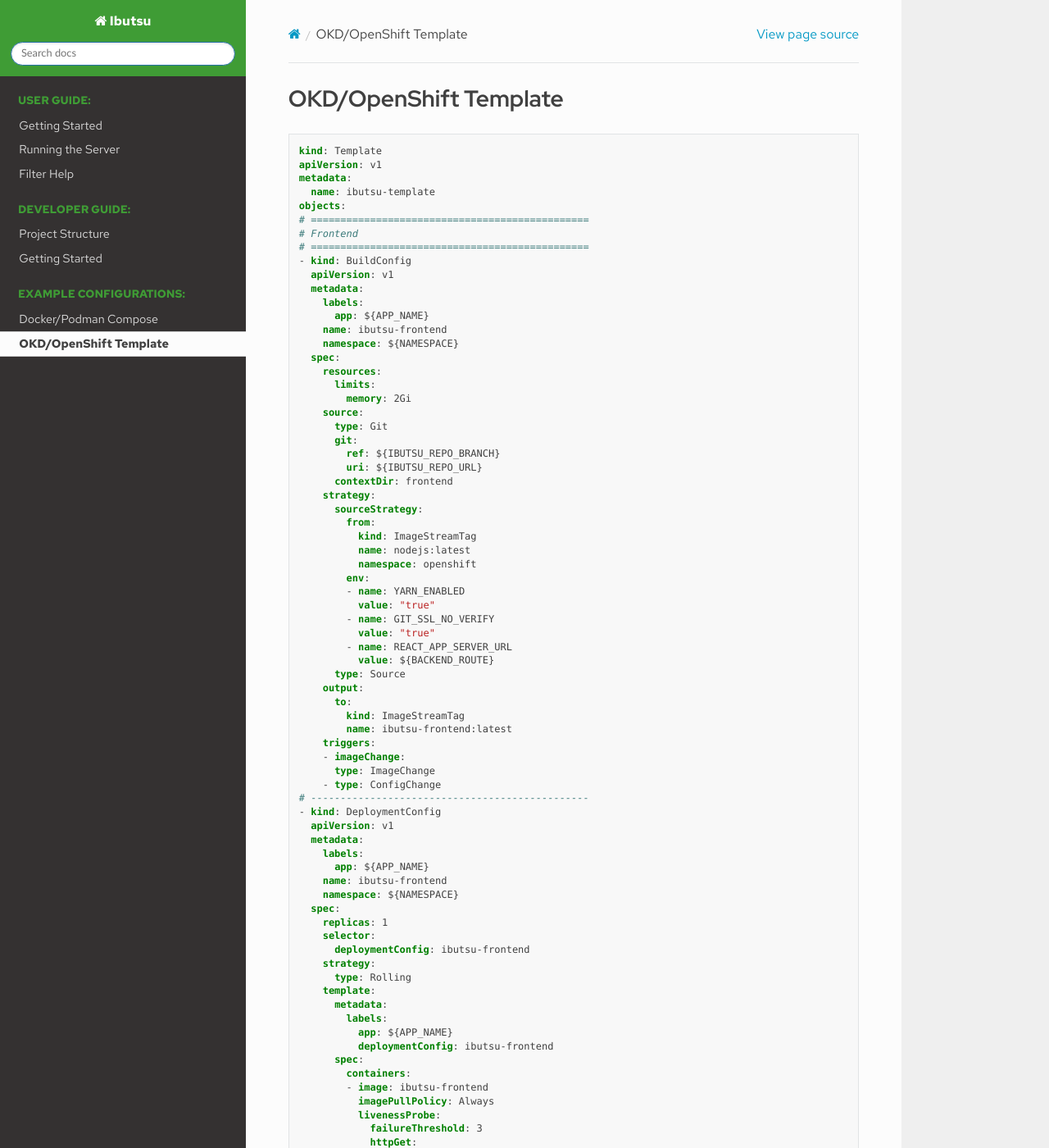
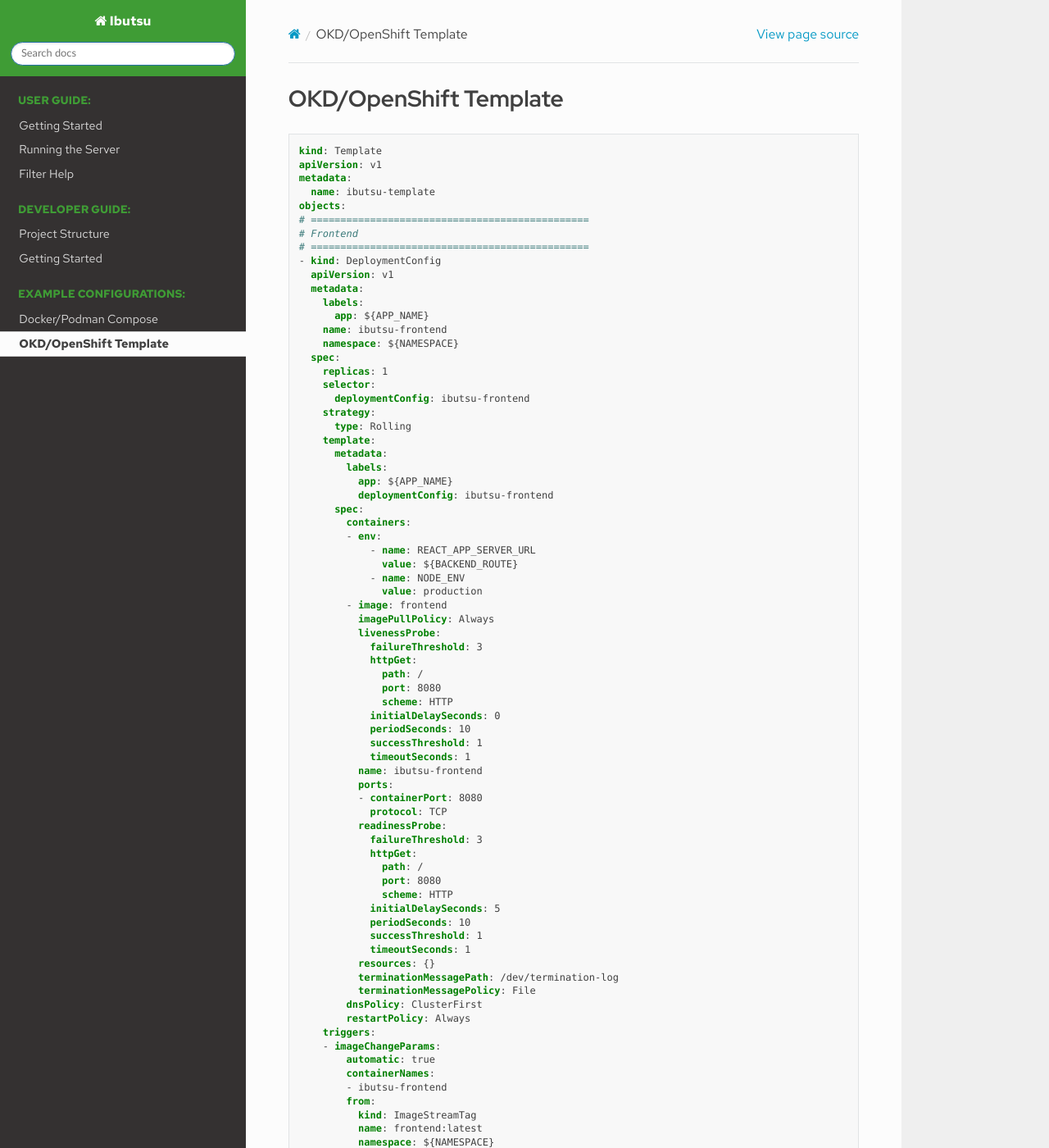
Before and after one commit to ibutsu/ibutsu-server, a Sphinx documentation site: the page built from docs/source/examples/okd-template.rst, in a window 1280 px wide and 1400 px high. Shown: the whole window at 82% size. Built offline with Sphinx 7.4.7 and the Read the Docs theme 2.0.0, drawn with Linux system fonts in a browser that asks for light colours; some of the changed text lies outside the part shown.

Commit message:
Update OCP template config

```diff
--- a/docs/source/examples/okd-template.rst
+++ b/docs/source/examples/okd-template.rst
@@ -13,46 +13,6 @@
   # ===============================================
   # Frontend
   # ===============================================
-  - kind: BuildConfig
-    apiVersion: v1
-    metadata:
-      labels:
-        app: ${APP_NAME}
-      name: ibutsu-frontend
-      namespace: ${NAMESPACE}
-    spec:
-      resources:
-        limits:
-          memory: 2Gi
-      source:
-        type: Git
-        git:
-          ref: ${IBUTSU_REPO_BRANCH}
-          uri: ${IBUTSU_REPO_URL}
-        contextDir: frontend
-      strategy:
-        sourceStrategy:
-          from:
-            kind: ImageStreamTag
-            name: nodejs:latest
-            namespace: openshift
-          env:
-          - name: YARN_ENABLED
-            value: "true"
-          - name: GIT_SSL_NO_VERIFY
-            value: "true"
-          - name: REACT_APP_SERVER_URL
-            value: ${BACKEND_ROUTE}
-        type: Source
-      output:
-        to:
-          kind: ImageStreamTag
-          name: ibutsu-frontend:latest
-      triggers:
-      - imageChange:
-        type: ImageChange
-      - type: ConfigChange
-  # -----------------------------------------------
   - kind: DeploymentConfig
     apiVersion: v1
     metadata:
@@ -73,7 +33,12 @@
             deploymentConfig: ibutsu-frontend
         spec:
           containers:
-          - image: ibutsu-frontend
+          - env:
+              - name: REACT_APP_SERVER_URL
+                value: ${BACKEND_ROUTE}
+              - name: NODE_ENV
+                value: production
+          - image: frontend
             imagePullPolicy: Always
             livenessProbe:
               failureThreshold: 3
@@ -111,7 +76,7 @@
           - ibutsu-frontend
           from:
             kind: ImageStreamTag
-            name: ibutsu-frontend:latest
+            name: frontend:latest
             namespace: ${NAMESPACE}
         type: ImageChange
       - type: ConfigChange
@@ -119,13 +84,23 @@
   - kind: ImageStream
     apiVersion: v1
     metadata:
-      name: ibutsu-frontend
+      name: frontend
       annotations:
         description: "The frontend of Ibutsu server"
-        openshift.io/image.insecureRepository: "true"
     spec:
       lookupPolicy:
-        local: true
+        local: false
+      tags:
+      - annotations: null
+        from:
+          kind: DockerImage
+          name: quay.io/ibutsu/frontend
+        generation: 3
+        importPolicy:
+          scheduled: true
+        name: latest
+        referencePolicy:
+          type: Source
   # -----------------------------------------------
   - kind: Service
     apiVersion: v1
@@ -162,42 +137,6 @@
   # ===============================================
   # Backend
   # ===============================================
-  - kind: BuildConfig
-    apiVersion: v1
-    metadata:
-      labels:
-        app: ${APP_NAME}
-      name: ibutsu-backend
-      namespace: ${NAMESPACE}
-    spec:
-      source:
-        type: Git
-        git:
-          uri: ${IBUTSU_REPO_URL}
-          ref: ${IBUTSU_REPO_BRANCH}
-        contextDir: backend
-      strategy:
-        type: Source
-        sourceStrategy:
-          from:
-            kind: ImageStreamTag
-            name: python:3.6
-            namespace: openshift
-          env:
-          - name: GIT_SSL_NO_VERIFY
-            value: "true"
-          - name: UPGRADE_PIP_TO_LATEST
-            value: "true"
-      output:
-        to:
-          kind: ImageStreamTag
-          name: ibutsu-backend:latest
-      runPolicy: Serial
-      triggers:
-      - imageChange:
-        type: ImageChange
-      - type: ConfigChange
-  # -----------------------------------------------
   - kind: DeploymentConfig
     apiVersion: v1
     metadata:
@@ -250,7 +189,7 @@
               value: ${FRONTEND_ROUTE}
             - name: BACKEND_URL
               value: ${BACKEND_ROUTE}
-            image: ibutsu-backend
+            image: backend
             imagePullPolicy: Always
             livenessProbe:
               failureThreshold: 3
@@ -288,7 +227,7 @@
           - ibutsu-backend
           from:
             kind: ImageStreamTag
-            name: ibutsu-backend:latest
+            name: backend:latest
             namespace: ${NAMESPACE}
         type: ImageChange
       - type: ConfigChange
@@ -296,13 +235,23 @@
   - kind: ImageStream
     apiVersion: v1
     metadata:
-      name: ibutsu-backend
+      name: backend
       annotations:
-        description: "The backend of Ibutsu server"
-        openshift.io/image.insecureRepository: "true"
+        description: "The api of Ibutsu server"
     spec:
       lookupPolicy:
-        local: true
+        local: false
+      tags:
+      - annotations: null
+        from:
+          kind: DockerImage
+          name: quay.io/ibutsu/backend
+        generation: 3
+        importPolicy:
+          scheduled: true
+        name: latest
+        referencePolicy:
+          type: Source
   # -----------------------------------------------
   - kind: Service
     apiVersion: v1
@@ -338,37 +287,6 @@
   # ===============================================
   # Worker
   # ===============================================
-  - kind: BuildConfig
-    apiVersion: v1
-    metadata:
-      labels:
-        app: ${APP_NAME}
-      name: ibutsu-worker
-      namespace: ${NAMESPACE}
-    spec:
-      source:
-        type: Git
-        git:
-          uri: ${IBUTSU_REPO_URL}
-          ref: ${IBUTSU_REPO_BRANCH}
-        contextDir: backend
-      strategy:
-        dockerStrategy:
-          dockerfilePath: docker/Dockerfile.worker
-          env:
-          - name: GIT_SSL_NO_VERIFY
-            value: "true"
-        type: Docker
-      output:
-        to:
-          kind: ImageStreamTag
-          name: ibutsu-worker:latest
-      runPolicy: Serial
-      triggers:
-      - imageChange:
-        type: ImageChange
-      - type: ConfigChange
-  # -----------------------------------------------
   - kind: DeploymentConfig
     apiVersion: v1
     metadata:
@@ -419,7 +337,7 @@
               value: ${FRONTEND_ROUTE}
             - name: BACKEND_URL
               value: ${BACKEND_ROUTE}
-            image: ibutsu-worker
+            image: worker
             imagePullPolicy: Always
             name: ibutsu-worker
             resources: {}
@@ -434,7 +352,7 @@
           - ibutsu-worker
           from:
             kind: ImageStreamTag
-            name: ibutsu-worker:latest
+            name: worker:latest
             namespace: ${NAMESPACE}
         type: ImageChange
       - type: ConfigChange
@@ -442,13 +360,23 @@
   - kind: ImageStream
     apiVersion: v1
     metadata:
-      name: ibutsu-worker
+      name: worker
       annotations:
-        description: "A Celery worker for Ibutsu"
-        openshift.io/image.insecureRepository: "true"
+        description: "The celery worker of Ibutsu server"
     spec:
       lookupPolicy:
-        local: true
+        local: false
+      tags:
+      - annotations: null
+        from:
+          kind: DockerImage
+          name: quay.io/ibutsu/worker
+        generation: 3
+        importPolicy:
+          scheduled: true
+        name: latest
+        referencePolicy:
+          type: Source
   # -----------------------------------------------
   - kind: Service
     apiVersion: v1
@@ -466,37 +394,6 @@
   # ===============================================
   # Scheduler
   # ===============================================
-  - kind: BuildConfig
-    apiVersion: v1
-    metadata:
-      labels:
-        app: ${APP_NAME}
-      name: ibutsu-scheduler
-      namespace: ${NAMESPACE}
-    spec:
-      source:
-        type: Git
-        git:
-          uri: ${IBUTSU_REPO_URL}
-          ref: ${IBUTSU_REPO_BRANCH}
-        contextDir: backend
-      strategy:
-        dockerStrategy:
-          dockerfilePath: docker/Dockerfile.scheduler
-          env:
-          - name: GIT_SSL_NO_VERIFY
-            value: "true"
-        type: Docker
-      output:
-        to:
-          kind: ImageStreamTag
-          name: ibutsu-scheduler:latest
-      runPolicy: Serial
-      triggers:
-      - imageChange:
-        type: ImageChange
-      - type: ConfigChange
-  # -----------------------------------------------
   - kind: DeploymentConfig
     apiVersion: v1
     metadata:
@@ -545,7 +442,7 @@
               value: ${FRONTEND_ROUTE}
             - name: BACKEND_URL
               value: ${BACKEND_ROUTE}
-            image: ibutsu-scheduler
+            image: scheduler
             imagePullPolicy: Always
             name: ibutsu-scheduler
             resources: {}
@@ -560,7 +457,7 @@
           - ibutsu-scheduler
           from:
             kind: ImageStreamTag
-            name: ibutsu-scheduler:latest
+            name: scheduler:latest
             namespace: ${NAMESPACE}
         type: ImageChange
       - type: ConfigChange
@@ -568,10 +465,23 @@
   - kind: ImageStream
     apiVersion: v1
     metadata:
-      name: ibutsu-scheduler
+      name: scheduler
       annotations:
-        description: "A Celery beat scheduler for Ibutsu"
-        openshift.io/image.insecureRepository: "true"
+        description: "Celery beat scheduler for periodic tasks in Ibutsu server"
+    spec:
+      lookupPolicy:
+        local: false
+      tags:
+      - annotations: null
+        from:
+          kind: DockerImage
+          name: quay.io/ibutsu/scheduler
+        generation: 3
+        importPolicy:
+          scheduled: true
+        name: latest
+        referencePolicy:
+          type: Source
   # -----------------------------------------------
   - kind: Service
     apiVersion: v1
@@ -705,125 +615,6 @@
       tls:
         insecureEdgeTerminationPolicy: Redirect
         termination: edge
-  # ===============================================
-  # Task Monitor
-  # ===============================================
-  - kind: BuildConfig
-    apiVersion: v1
-    metadata:
-      labels:
-        app: ${APP_NAME}
-      name: ibutsu-task-monitor
-      namespace: ${NAMESPACE}
-    spec:
-      source:
-        type: Git
-        git:
-          uri: ${IBUTSU_REPO_URL}
-          ref: ${IBUTSU_REPO_BRANCH}
-        contextDir: backend
-      strategy:
-        type: Source
-        sourceStrategy:
-          from:
-            kind: ImageStreamTag
-            name: python:3.6
-            namespace: openshift
-          env:
-          - name: GIT_SSL_NO_VERIFY
-            value: "true"
-          - name: UPGRADE_PIP_TO_LATEST
-            value: "true"
-      output:
-        to:
-          kind: ImageStreamTag
-          name: ibutsu-task-monitor:latest
-      runPolicy: Serial
-      triggers:
-      - imageChange:
-        type: ImageChange
-      - type: ConfigChange
-  # -----------------------------------------------
-  - kind: DeploymentConfig
-    apiVersion: v1
-    metadata:
-      labels:
-        app: ${APP_NAME}
-      name: ibutsu-task-monitor
-      namespace: ${NAMESPACE}
-    spec:
-      replicas: 1
-      selector:
-        deploymentConfig: ibutsu-task-monitor
-      strategy:
-        type: Rolling
-      template:
-        metadata:
-          labels:
-            app: ${APP_NAME}
-            deploymentConfig: ibutsu-task-monitor
-        spec:
-          containers:
-          - env:
-            - name: APP_FILE
-              value: ibutsu_server/tasks/monitor.py
-            - name: POSTGRESQL_HOST
-              value: postgresql.${NAMESPACE}.svc
-            - name: POSTGRESQL_PORT
-              value: "5432"
-            - name: POSTGRESQL_USER
-              valueFrom:
-                secretKeyRef:
-                  key: database-user
-                  name: postgresql
-            - name: POSTGRESQL_PASSWORD
-              valueFrom:
-                secretKeyRef:
-                  key: database-password
-                  name: postgresql
-            - name: POSTGRESQL_DATABASE
-              valueFrom:
-                secretKeyRef:
-                  key: database-name
-                  name: postgresql
-            - name: CELERY_BROKER_URL
-              value: redis://:${REDIS_PASSWORD}@redis.${NAMESPACE}.svc
-            - name: CELERY_RESULT_BACKEND
-              value: redis://:${REDIS_PASSWORD}@redis.${NAMESPACE}.svc
-            - name: FRONTEND_URL
-              value: ${FRONTEND_ROUTE}
-            - name: BACKEND_URL
-              value: ${BACKEND_ROUTE}
-            image: ibutsu-task-monitor
-            imagePullPolicy: Always
-            name: ibutsu-task-monitor
-            resources: {}
-            terminationMessagePath: /dev/termination-log
-            terminationMessagePolicy: File
-          dnsPolicy: ClusterFirst
-          restartPolicy: Always
-      triggers:
-      - imageChangeParams:
-          automatic: true
-          containerNames:
-          - ibutsu-task-monitor
-          from:
-            kind: ImageStreamTag
-            name: ibutsu-task-monitor:latest
-            namespace: ${NAMESPACE}
-        type: ImageChange
-      - type: ConfigChange
-  # -----------------------------------------------
-  - kind: ImageStream
-    apiVersion: v1
-    metadata:
-      name: ibutsu-task-monitor
-      annotations:
-        description: "A task monitor for watching report-related tasks"
-        openshify.io/image.insecureRepository: "true"
-    spec:
-      lookupPolicy:
-        local: true
   # ===============================================
   # PostgreSQL
   # ===============================================
@@ -1107,14 +898,16 @@
                     - 'pipefail'
                     - '-c'
                     - >
-                      trap "echo Backup failed; exit 0" ERR;
+                      trap "echo 'Backup failed'; exit 0" ERR;
                       FILENAME=backup-${PGDATABASE}-`date +%Y-%m-%d`.dump;
-                      time (find /database-backup -type f -name "backup-${PGDATABASE}-*" -exec ls -ltr "{}" + | head -n -${BACKUP_KEEP} | xargs rm -fr;
-                      pg_dump --format=custom --compress=9 --jobs=1 --no-owner --exclude-schema=$BACKUP_EXCLUDE --file=$FILENAME;
+                      cd /var/lib/database-backup;
+                      find . -type f -name "backup-${PGDATABASE}-*" -exec ls -ltr "{}" + | head -n -${BACKUP_KEEP} | xargs rm -fr;
+                      echo "Backing up database...";
+                      PGPASSWORD="$PGPASSWORD" pg_dump -v --username=$PGUSER --host=$PGHOST --port=$PGPORT --dbname=$PGDATABASE --exclude-table=artifacts --format=custom --compress=9 --jobs=1 --no-owner --file=$FILENAME;
                       echo "";
-                      echo -n "Backup successful: "; du -h /database-backup/$FILENAME;
+                      echo -n "Backup successful: "; du -h ./$FILENAME;
                       echo "To restore, use:";
-                      echo "~# pg_restore --user=$PGUSER --password --host=$PGHOST --port=$PGPORT --database=$PGDATABASE $FILENAME"
+                      echo "~# pg_restore --user=$PGUSER --password=<PGPASSWD> --host=$PGHOST --port=$PGPORT --database=$PGDATABASE $FILENAME"
                   resources:
                   limits:
                     cpu: 250m
```
Also changed, not shown: 1 other file.
